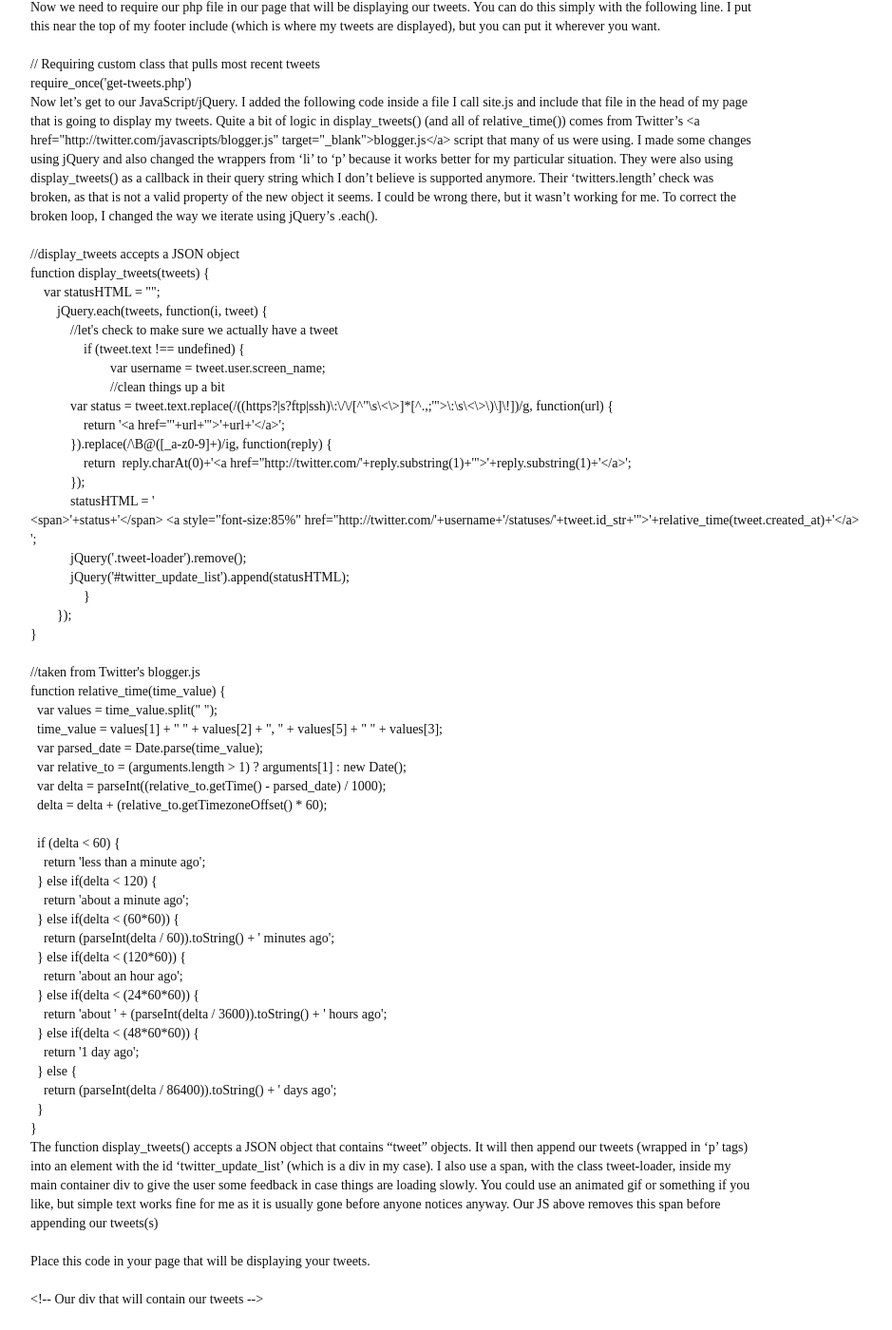
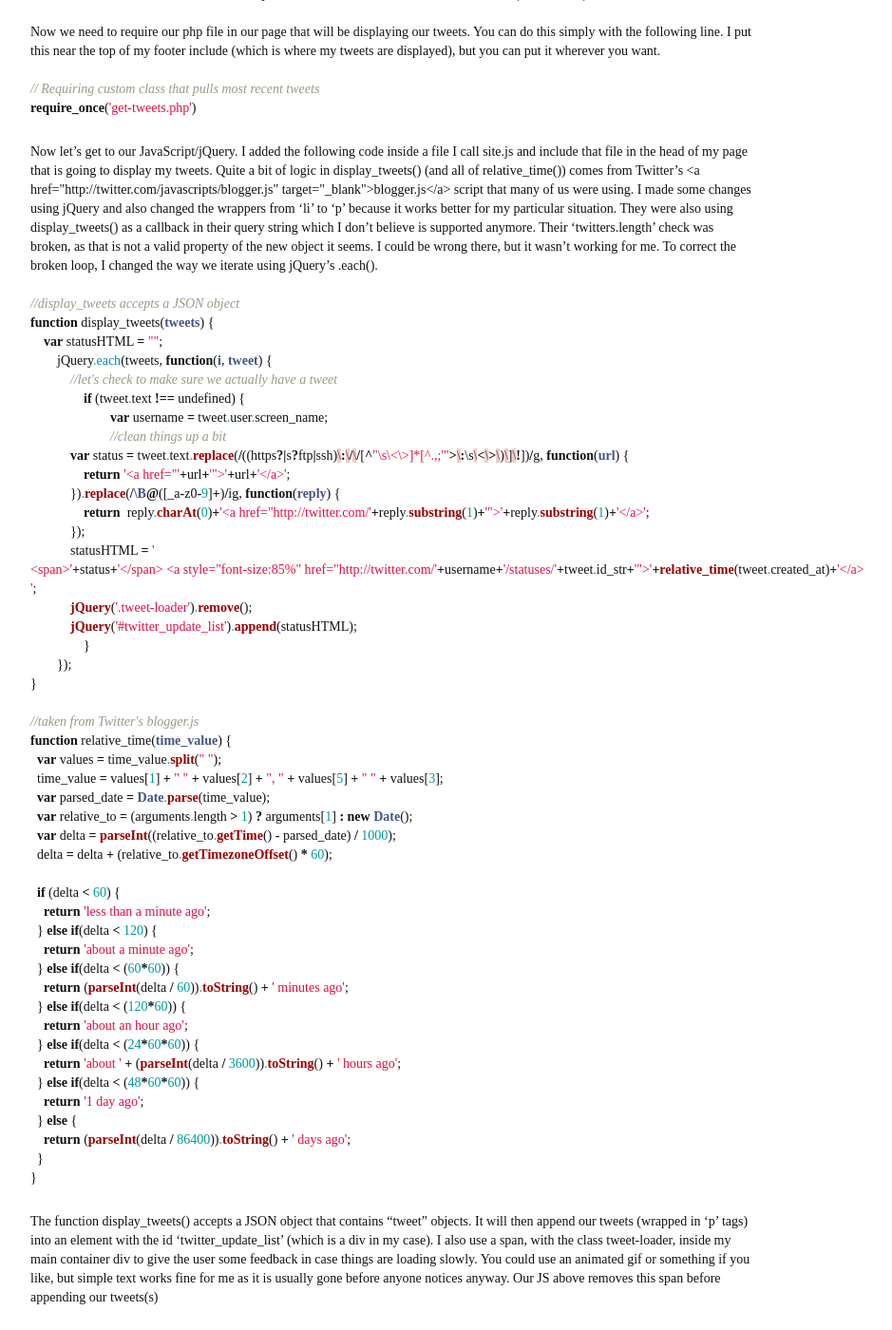
Before and after one commit to kevindeleon/kevindeleon.github.io, a Jekyll site: the page built from _posts/2013-06-12-tutorial-display-recent-tweets-using-jquery-php-and-twitters-api.markdown, in a window 1280 px wide and 1400 px high, scrolled down 2141 px. Shown: the whole window at 95% size, without its empty margins (28-967 px from the left). Built offline with Jekyll 4.4.1, drawn with Linux system fonts in a browser that asks for light colours; Markdown is read by kramdown in place of the engine named in the settings; some of the changed text lies outside the part shown.

Commit message:
trying to get pygments to work

````diff
--- a/_posts/2013-06-12-tutorial-display-recent-tweets-using-jquery-php-and-twitters-api.markdown
+++ b/_posts/2013-06-12-tutorial-display-recent-tweets-using-jquery-php-and-twitters-api.markdown
@@ -45,7 +45,7 @@ Alright, let&rsquo;s get to the meat of this. Again, this is the way I solved th
 
 Create a file to contain your PHP class. I called mine `get-tweets.php`. You can call it whatever you want, but just remember you are going to have to include it in whatever file you are going to be loading your statuses onto.
 
-```
+{% highlight php5 %}
 class GetTweets {
 	static public function get_most_recent($screen_name, $count, $retweets)
 	{
@@ -80,20 +80,20 @@ class GetTweets {
 	}
 
 }
-```
+{% endhighlight %}
 
 Our method `get_most_recent()` accepts 3 string parameters.  The first is the username of your twitter account.  The second parameter is the number of tweets to return, and the last parameter is whether or not to include retweets (true or false).
 
 Now we need to require our php file in our page that will be displaying our tweets.  You can do this simply with the following line.  I put this near the top of my footer include (which is where my tweets are displayed), but you can put it wherever you want.
 
-```
+{% highlight php5 %}
 // Requiring custom class that pulls most recent tweets
 require_once('get-tweets.php')
-```
+{% endhighlight %}
 
 Now let&rsquo;s get to our JavaScript/jQuery.  I added the following code inside a file I call `site.js` and include that file in the head of my page that is going to display my tweets. Quite a bit of logic in `display_tweets()` (and all of `relative_time()`) comes from Twitter&rsquo;s `<a href="http://twitter.com/javascripts/blogger.js" target="_blank">blogger.js</a>` script that many of us were using.  I made some changes using jQuery and also changed the wrappers from 'li' to 'p' because it works better for my particular situation.  They were also using `display_tweets()` as a callback in their query string which I don&rsquo;t believe is supported anymore. Their 'twitters.length' check was broken, as that is not a valid property of the new object it seems. I could be wrong there, but it wasn&rsquo;t working for me. To correct the broken loop, I changed the way we iterate using jQuery's `.each()`.
 
-```
+{% highlight php5 %}
 //display_tweets accepts a JSON object
 function display_tweets(tweets) {
     var statusHTML = "";
@@ -141,13 +141,13 @@ function relative_time(time_value) {
     return (parseInt(delta / 86400)).toString() + ' days ago';
   }
 }
-```
+{% endhighlight %}
 
 The function `display_tweets()` accepts a JSON object that contains &ldquo;tweet&rdquo; objects. It will then append our tweets (wrapped in 'p' tags) into an element with the id 'twitter_update_list' (which is a div in my case). I also use a span, with the class `tweet-loader`, inside my main container div to give the user some feedback in case things are loading slowly.  You could use an animated gif or something if you like, but simple text works fine for me as it is usually gone before anyone notices anyway.  Our JS above removes this span before appending our tweets(s)
 
 Place this code in your page that will be displaying your tweets.
 
-```
+{% highlight html5 %}
 <!-- Our div that will contain our tweets -->
 
 <div id="twitter_update_list"><span class="tweet-loader">Loading tweets...</span></div>
@@ -159,6 +159,6 @@ Place this code in your page that will be displaying your tweets.
 	//pass returned JSON object into display_tweets()
 	display_tweets(tweets);
 </script>
-```
+{% endhighlight %}
 
 That&rsquo;s really it!  I know I kind of blew through a lot here, but I really just wanted to get this out there to help those that may have been in the same situation I was in.  If you have any questions, please ask them in the comments and I will try to answer them as quickly as possible.
````
